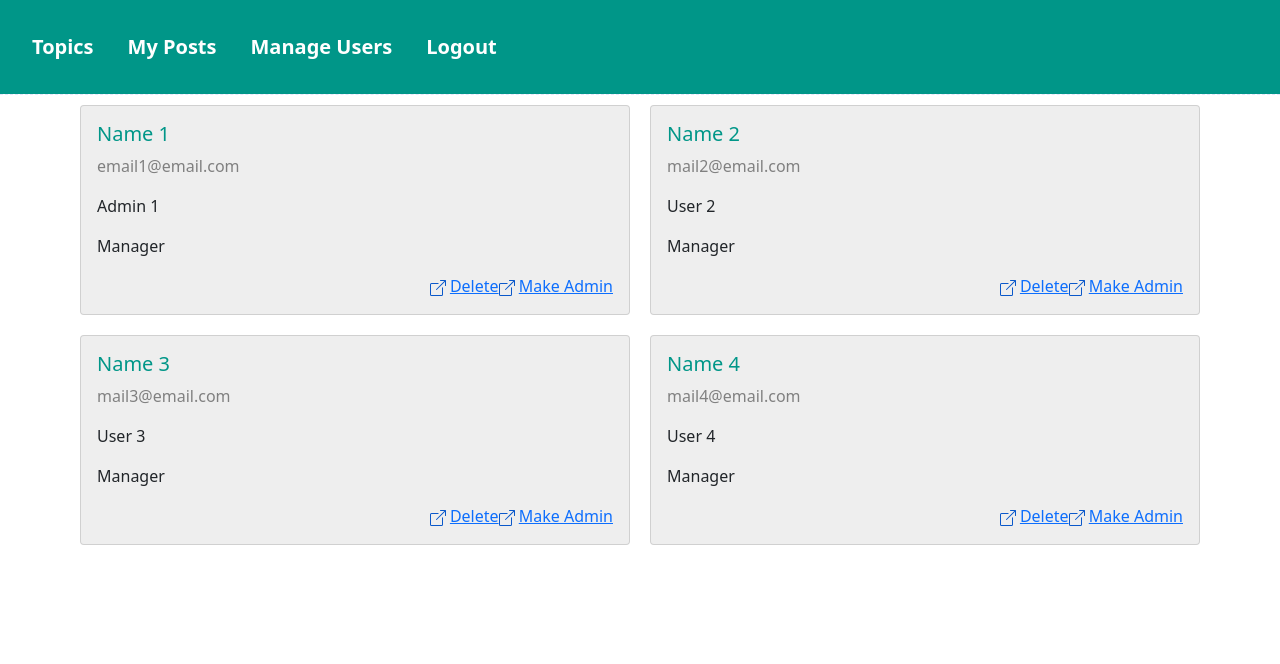
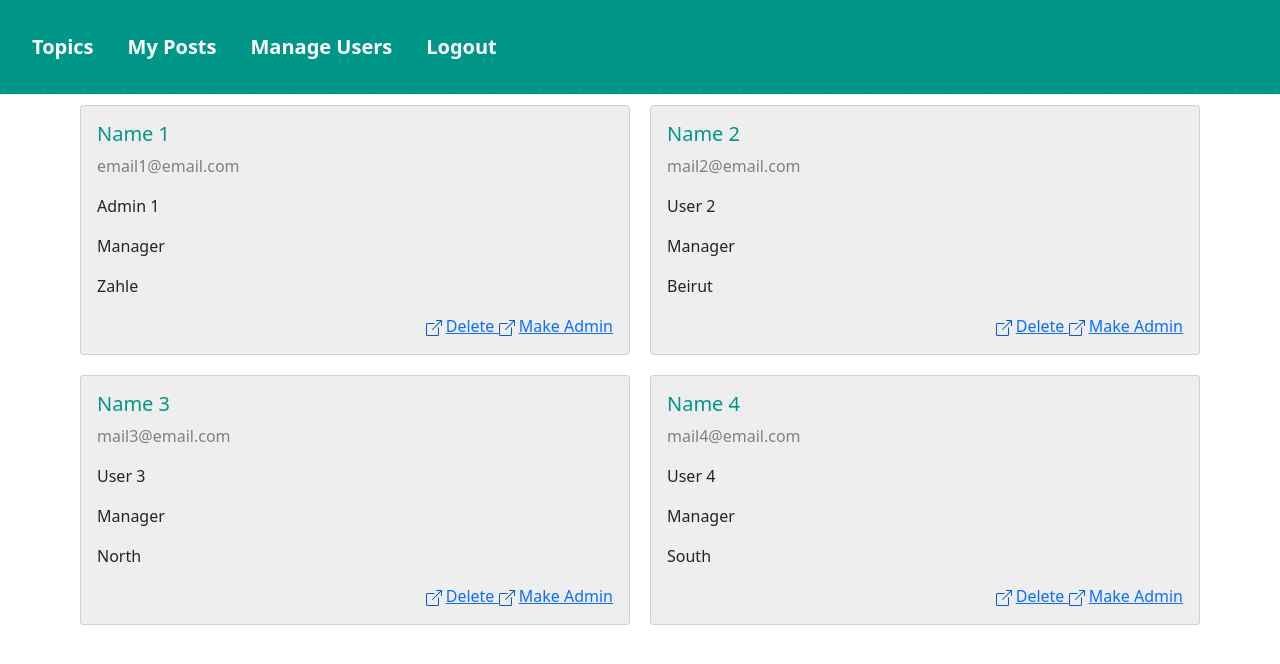
Before and after one commit to ClaraChelala/projet, a React (Create React App) app: page /Users in a window 1280 px wide. Shown: the top 664 px of the page. Built offline with nearby package versions, Linux system fonts and the light colour scheme; sample sign-in values are in the browser's storage.

Commit message:
user branche modified

```diff
--- a/src/data/db.js
+++ b/src/data/db.js
@@ -8,7 +8,8 @@ export const Branches = [
     new Branche('Zahle'),
     new Branche('North'),
     new Branche("South"),
-    new Branche("Ain Saade")
+    new Branche("Ain Saade"),
+    new Branche("Louaize")
 ]
 export const Topics = [
     new Topic(
@@ -117,27 +118,31 @@ export const Users = [
         'Name 1',
         'email1@email.com',
         'Admin',
-        'Manager'
+        'Manager',
+        'Zahle'
     ),
     new User (
         '2',
         'Name 2',
         'mail2@email.com',
         'User',
-        'Manager'
+        'Manager',
+        'Beirut'
     ),
     new User (
         '3',
         'Name 3',
         'mail3@email.com',
         'User',
-        'Manager'
+        'Manager',
+        'North'
     ),
     new User (
         '4',
         'Name 4',
         'mail4@email.com',
         'User',
-        'Manager'
+        'Manager',
+        'South'
     )
 ]
--- a/src/data/user.js
+++ b/src/data/user.js
@@ -4,13 +4,15 @@ class User {
       name,
       email,
       admin_flag,
-      fonction
+      fonction,
+      branche,
     ) {
       this.id = id;
       this.name = name;
       this.email = email;
       this.admin_flag = admin_flag;
       this.fonction = fonction;
+      this.branche = branche;
     }
   }
 
--- a/src/pages/Users.js
+++ b/src/pages/Users.js
@@ -28,10 +28,11 @@ const Users = () => {
                                         <p className="card-text">{col.email}  </p>
                                         <p className="card-admin">{col.admin_flag} {col.id}</p>
                                         <p className="card-function">{col.fonction}</p>
+                                        <p className="card-branche">{col.branche}</p>
                                         <div className= "iconsDiv">
                                         <span className="modifyBtn">
-                                        <BsBoxArrowUpRight className="arrowUpIcon" /> <a href="#" className="card-link">Delete</a>
-                                        <BsBoxArrowUpRight className="arrowUpIcon" /> <a href="#" className="card-link">Make Admin</a>
+                                        <BsBoxArrowUpRight className="arrowUpIcon" /> <a href="#" className="card-link">Delete   </a>
+                                        <BsBoxArrowUpRight className="arrowUpIcon" /> <a href="#" className="card-link">   Make Admin</a>
                                         </span>
                                         </div>
                                         </div></div>
```
